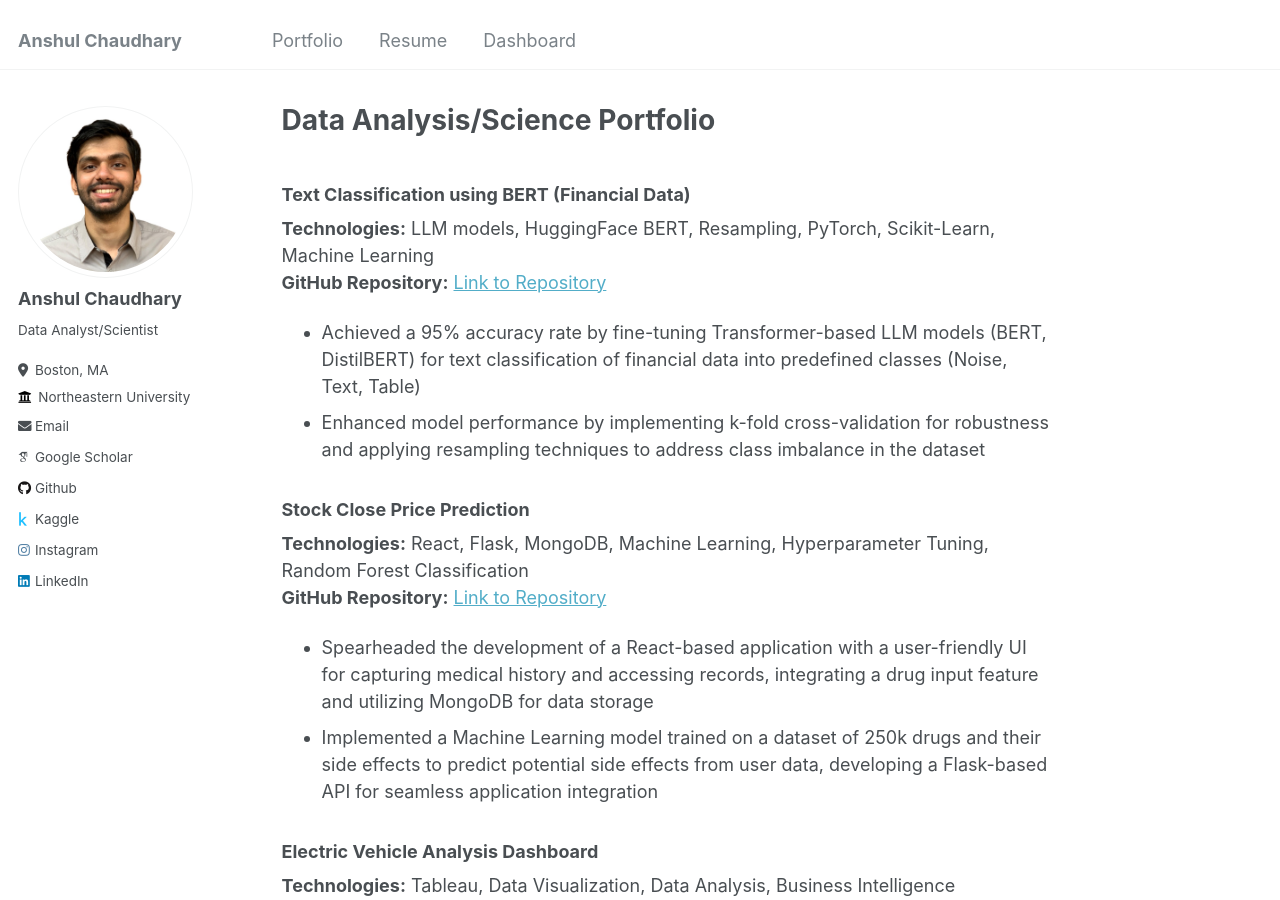
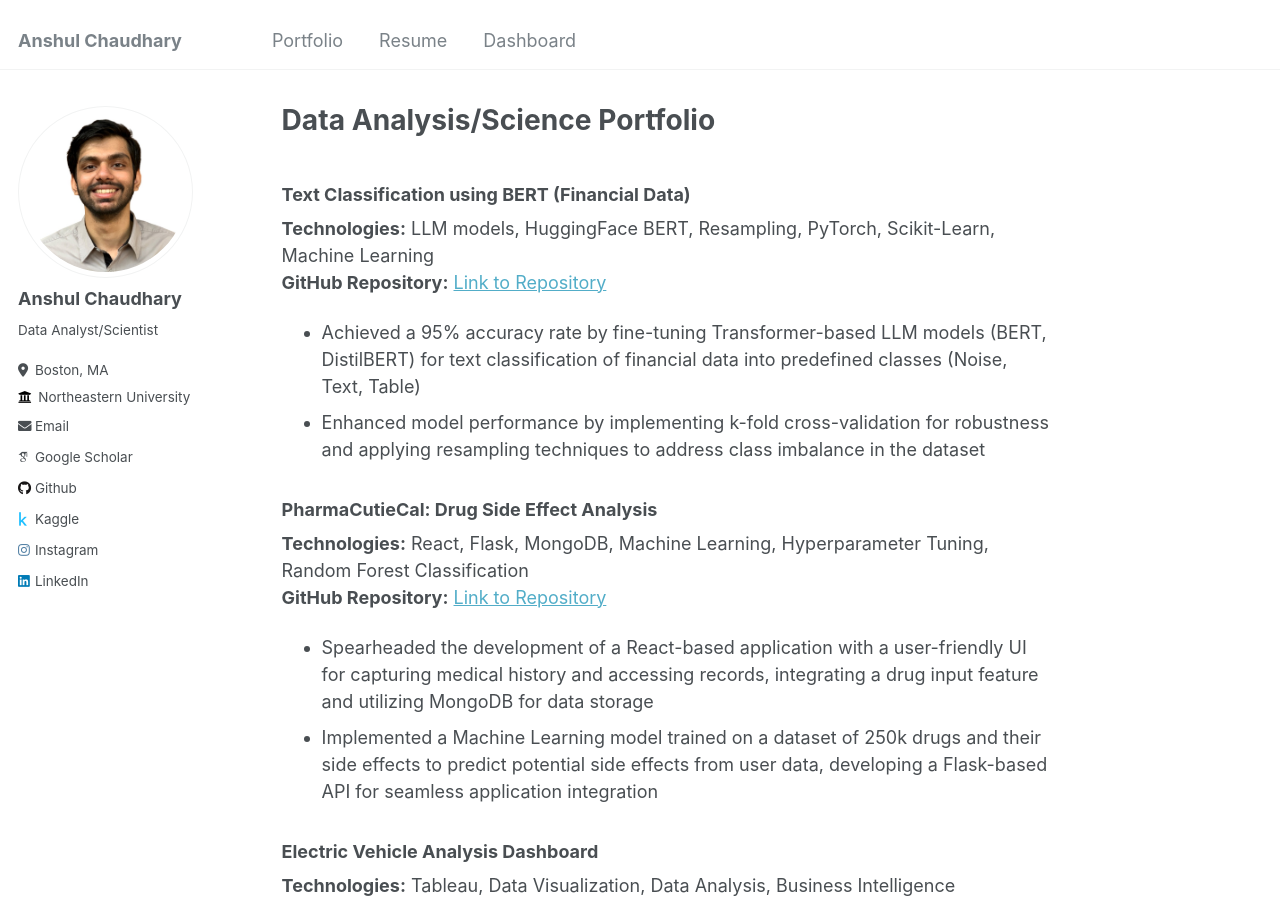
Before and after one commit to ChaudharyAnshul/portfolio-da, a Jekyll site: the page built from _pages/portfolio.md, in a window 1280 px wide and 900 px high. Built offline with Jekyll 4.4.1, drawn with Linux system fonts in a browser that asks for light colours; some web fonts are replaced.

Commit message:
portfolio updated

```diff
--- a/_pages/portfolio.md
+++ b/_pages/portfolio.md
@@ -14,9 +14,9 @@ redirect_from:
 -	Enhanced model performance by implementing k-fold cross-validation for robustness and applying resampling techniques to address class imbalance in the dataset
 
 
-### Stock Close Price Prediction
+### PharmaCutieCal: Drug Side Effect Analysis
 **Technologies:** React, Flask, MongoDB, Machine Learning, Hyperparameter Tuning, Random Forest Classification
-**GitHub Repository:** [Link to Repository](https://github.com/ChaudharyAnshul/StockClosePricePrediction)
+**GitHub Repository:** [Link to Repository](https://github.com/TFC-Civic-Tech-Hackathon/drug-effects-predictor)
 -	Spearheaded the development of a React-based application with a user-friendly UI for capturing medical history and accessing records, integrating a drug input feature and utilizing MongoDB for data storage
 -	Implemented a Machine Learning model trained on a dataset of 250k drugs and their side effects to predict potential side effects from user data, developing a Flask-based API for seamless application integration
 
```
